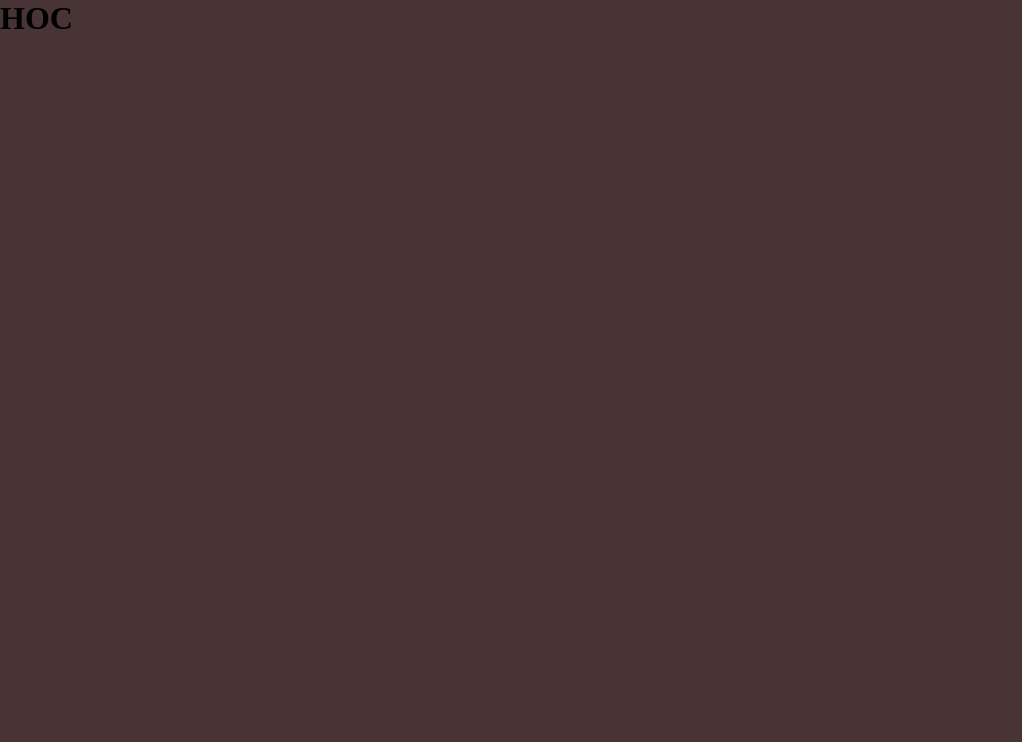
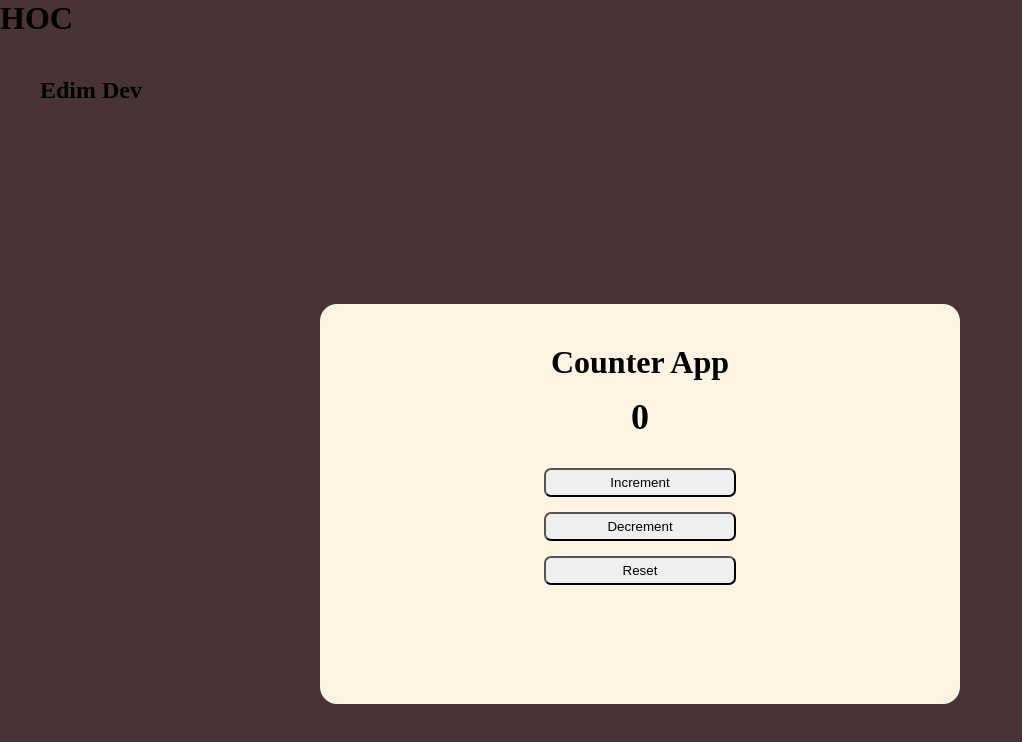
Before and after one commit to Jully-designs/SideHustle-Project1, a React (Create React App) app: page / in a window 1280 px wide. Shown: the top 742 px of the page, without its empty margins (0-1022 px from the left). Built offline with nearby package versions, Linux system fonts and the light colour scheme.

Commit message:
commit on 'master'

```diff
--- a/src/App.js
+++ b/src/App.js
@@ -23,7 +23,7 @@ function App() {
   return (
     <div className="App">
       <PageLayout />
-      {/* <Nav />
+      <Nav />
       <div className="counterbody">
         <Heading title={"Counter App"}/>
         <h2>{increment}</h2>
@@ -32,7 +32,7 @@ function App() {
           <button onClick= {updateDecrement}>Decrement</button>
           <button onClick= {updateReset}>Reset</button>
         </div>
-      </div> */}
+      </div>
     </div>
   );
 }
```
